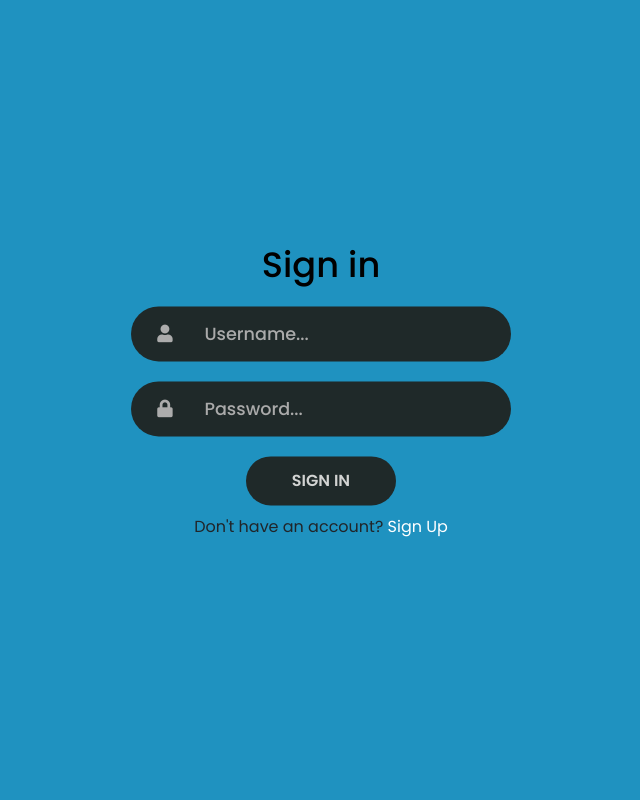
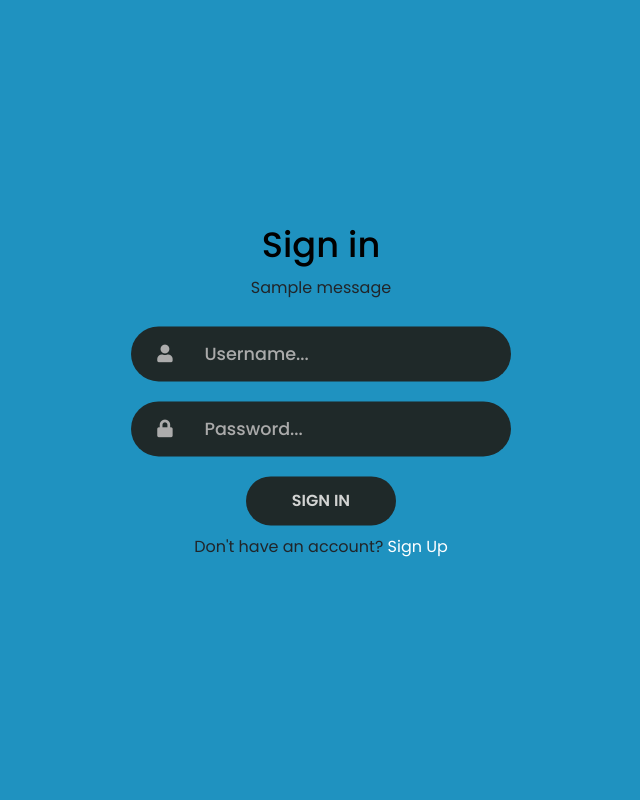
Before and after one commit to JoyChristine/Project-rate, a Django app: page /login/ in a window 1280 px wide. Shown: the whole page, without its empty margins (319-959 px from the left). Run offline with Django 4.2, Linux system fonts and the light colour scheme; tables that the repository leaves empty hold one stand-in row (values such as "Sample post"); one stand-in notice (Sample message) is shown; some libraries are stand-ins or nearby versions.

Commit message:
add error messages

```diff
--- a/app/templates/accounts/login.html
+++ b/app/templates/accounts/login.html
@@ -28,6 +28,9 @@
                 <form method="POST" class="sign-in-form">
                     {% csrf_token %}
                     <h2 class="title">Sign in</h2>
+                    {%for message in messages %}
+                    <p id="messages">{{ message }}</p>
+                    {%endfor%}
                     <div class="input-field">
                         <i class="fas fa-user"></i>
                         <input type="text" name="username" placeholder="Username..." class="form-control">
```
